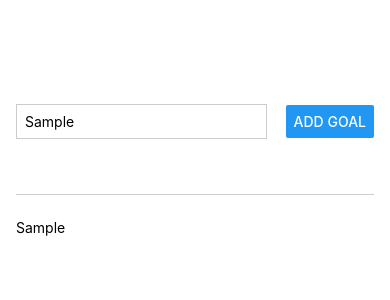
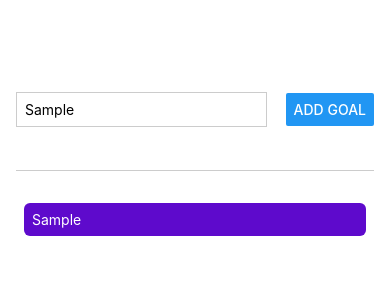
Before and after one commit to Krishnaveni-Mestree/RN-Course-Goal-App, a React Native app: screen / in a window 390 px wide. Both pictures are taken after typing "Sample" into the empty fields and a click on the button "ADD GOAL". Shown: the top 300 px of the page. Built offline with nearby package versions, Linux system fonts and the light colour scheme.

Commit message:
goalItem styles only applying on only Android platform

```diff
--- a/App.js
+++ b/App.js
@@ -37,8 +37,13 @@
       </View>
       <View style={styles.goalsContainer}>
         {
-          courseGoals.map((goal,i)=><Text key={i}>{goal}</Text>)
-        }
+          courseGoals.map((goal,i)=>(
+            <View>
+              <Text style={styles.goalItem} key={i}>
+                {goal}
+              </Text>
+            </View>
+          ))}
       </View>
     </View>
   );
@@ -67,7 +72,14 @@
     padding:8
   },
   goalsContainer:{
-    flex:4,
+    flex:5,
+  },
+  goalItem:{
+    margin:8,
+    padding:8,
+    borderRadius:6,
+    backgroundColor:'#5e0acc',
+    color:'white',
   }
 
 });
```
